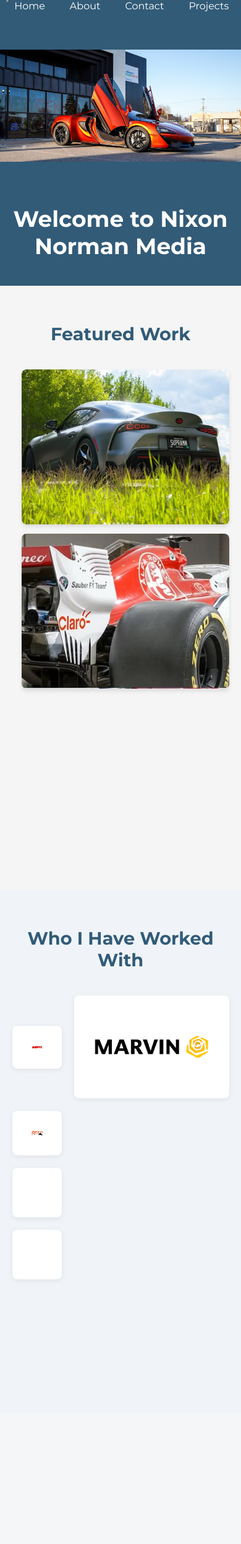
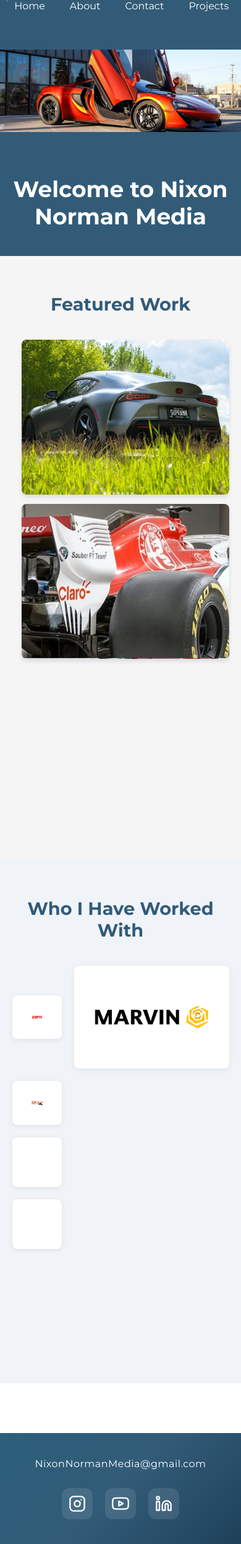
Before and after one commit to cordcs310fall2025/NixonNormanProject, a PHP site: page /src/homePage.html in a window 390 px wide. Shown: the whole page at 62% size. Before the commit the page ends 2067 px from the top, so only its background shows below. Run offline with PHP 8.4, Linux system fonts and the light colour scheme.

Commit message:
added interactive footer section

```diff
--- a/src/aboutPage.html
+++ b/src/aboutPage.html
@@ -29,5 +29,7 @@
         <p style="color:white; padding-top:20px;">This is a placeholder About page. Add content here to describe your team, mission, and history.</p>
     </section>
 
+
+
 </body>
 </html>
--- a/src/homePage.html
+++ b/src/homePage.html
@@ -11,7 +11,7 @@
     <div class="header">
         <div class="inner_header">
             <div class="logo_container">
-                    <img src="../images/nnmlogo.png" alt="Nixon Norman Media Logo" width="80" height="80">
+                    <img src="../images/NNM-white.png" alt="Nixon Norman Media Logo" width="80" height="80">
             </div>
             <nav class="navigation">
                 <ul>
@@ -73,5 +73,38 @@
             </div>
         </div>
     </section>
+
+<footer class="footer">
+    <div class="footer-content">
+        <p class="footer-email">NixonNormanMedia@gmail.com</p>
+        <div class="social-icons">
+            <a href="https://www.instagram.com/nixon_norman_media/" target="_blank" aria-label="Instagram">
+                <svg xmlns="http://www.w3.org/2000/svg" width="40" height="40" viewBox="0 0 24 24" fill="none" stroke="currentColor" stroke-width="2" stroke-linecap="round" stroke-linejoin="round">
+                    <rect x="2" y="2" width="20" height="20" rx="5" ry="5"></rect>
+                    <path d="M16 11.37A4 4 0 1 1 12.63 8 4 4 0 0 1 16 11.37z"></path>
+                    <line x1="17.5" y1="6.5" x2="17.51" y2="6.5"></line>
+                </svg>
+            </a>
+            <!-- <a href="https://twitter.com/yourprofile" target="_blank" aria-label="Twitter">
+                <svg xmlns="http://www.w3.org/2000/svg" width="40" height="40" viewBox="0 0 24 24" fill="none" stroke="currentColor" stroke-width="2" stroke-linecap="round" stroke-linejoin="round">
+                    <path d="M23 3a10.9 10.9 0 0 1-3.14 1.53 4.48 4.48 0 0 0-7.86 3v1A10.66 10.66 0 0 1 3 4s-4 9 5 13a11.64 11.64 0 0 1-7 2c9 5 20 0 20-11.5a4.5 4.5 0 0 0-.08-.83A7.72 7.72 0 0 0 23 3z"></path>
+                </svg>
+            </a> -->
+            <a href="https://www.youtube.com/@nixonnorman" target="_blank" aria-label="YouTube">
+                <svg xmlns="http://www.w3.org/2000/svg" width="40" height="40" viewBox="0 0 24 24" fill="none" stroke="currentColor" stroke-width="2" stroke-linecap="round" stroke-linejoin="round">
+                    <path d="M22.54 6.42a2.78 2.78 0 0 0-1.94-2C18.88 4 12 4 12 4s-6.88 0-8.6.46a2.78 2.78 0 0 0-1.94 2A29 29 0 0 0 1 11.75a29 29 0 0 0 .46 5.33A2.78 2.78 0 0 0 3.4 19c1.72.46 8.6.46 8.6.46s6.88 0 8.6-.46a2.78 2.78 0 0 0 1.94-2 29 29 0 0 0 .46-5.25 29 29 0 0 0-.46-5.33z"></path>
+                    <polygon points="9.75 15.02 15.5 11.75 9.75 8.48 9.75 15.02"></polygon>
+                </svg>
+            </a>
+           <a href="https://linkedin.com/in/yourprofile" target="_blank" aria-label="LinkedIn">
+            <svg xmlns="http://www.w3.org/2000/svg" width="40" height="40" viewBox="0 0 24 24" fill="none" stroke="currentColor" stroke-width="2" stroke-linecap="round" stroke-linejoin="round">
+            <path d="M16 8a6 6 0 0 1 6 6v7h-4v-7a2 2 0 0 0-2-2 2 2 0 0 0-2 2v7h-4v-7a6 6 0 0 1 6-6z"></path>
+            <rect x="2" y="9" width="4" height="12"></rect>
+            <circle cx="4" cy="4" r="2"></circle>
+            </svg>
+        </a>
+        </div>
+    </div>
+</footer>
 </body>
 </html>
--- a/src/style.css
+++ b/src/style.css
@@ -367,3 +367,93 @@
         margin-bottom: 40px;
     }
 }
+
+/* Footer Styles */
+.footer {
+    width: 100%;
+    background: linear-gradient(135deg, #2c5f7a 0%, #325b78 50%, #1e4159 100%);
+    padding: 60px 5%;
+    margin-top: 80px;
+}
+
+.footer-content {
+    max-width: 800px;
+    margin: 0 auto;
+    text-align: center;
+}
+
+.footer h2 {
+    font-family: 'Montserrat', sans-serif;
+    font-size: 3rem;
+    color: white;
+    margin-bottom: 30px;
+    font-weight: 700;
+}
+
+.footer-email {
+    font-family: 'Montserrat', sans-serif;
+    font-size: 1.25rem;
+    color: white;
+    margin-bottom: 40px;
+    letter-spacing: 0.5px;
+}
+
+.social-icons {
+    display: flex;
+    justify-content: center;
+    gap: 30px;
+    flex-wrap: wrap;
+}
+
+.social-icons a {
+    display: inline-flex;
+    align-items: center;
+    justify-content: center;
+    width: 60px;
+    height: 60px;
+    background-color: rgba(255, 255, 255, 0.1);
+    border-radius: 12px;
+    transition: all 0.3s ease;
+    color: white;
+}
+
+.social-icons a:hover {
+    background-color: rgba(255, 255, 255, 0.2);
+    transform: translateY(-3px);
+}
+
+.social-icons svg {
+    width: 32px;
+    height: 32px;
+}
+
+/* Responsive Footer */
+@media (max-width: 768px) {
+    .footer {
+        padding: 40px 5%;
+    }
+
+    .footer h2 {
+        font-size: 2rem;
+        margin-bottom: 20px;
+    }
+
+    .footer-email {
+        font-size: 1rem;
+        margin-bottom: 30px;
+    }
+
+    .social-icons {
+        gap: 20px;
+    }
+
+    .social-icons a {
+        width: 50px;
+        height: 50px;
+    }
+
+    .social-icons svg {
+        width: 28px;
+        height: 28px;
+    }
+}
```
Also changed, not shown: images/mclarenQuality.png, 1 other file.
